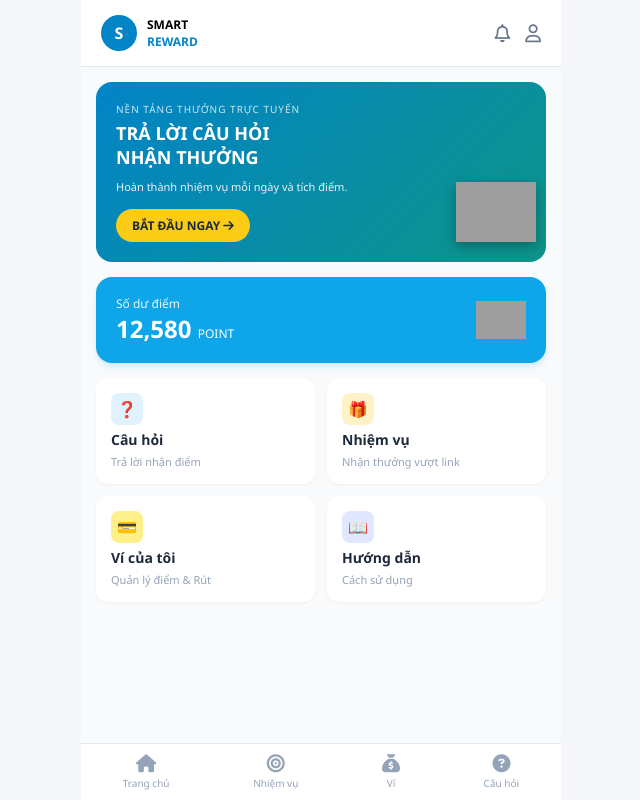
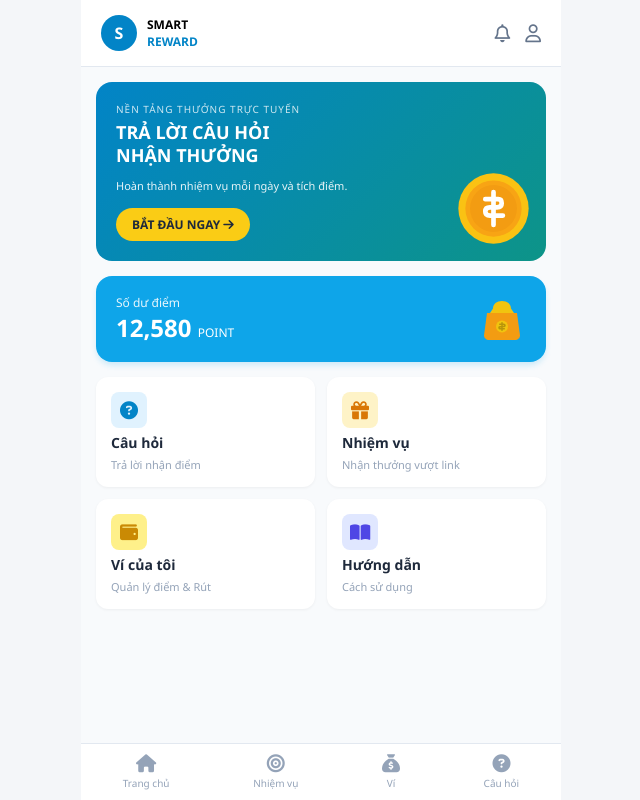
Before and after one commit to hanh2k9-dzai/App-Ki-m-Ti-n, a Flask app: template templates/index.html in a window 1280 px wide. Shown: the whole page, without its empty margins (319-959 px from the left). Run offline with Flask 3, Linux system fonts and the light colour scheme; the template is opened without the code that fills it: values that come from a table or form of the project are taken from there, others are empty; data comes from the database, SQL or seed files in the repository; grey boxes are pictures that could not be loaded.

Commit message:
Update index.html

```diff
--- a/templates/index.html
+++ b/templates/index.html
@@ -1,7 +1,117 @@
 {% extends 'base.html' %}
 
 {% block content %}
-<!-- Banner Hero -->
+<style>
+    /* Styling Banner Hero */
+    .hero-card {
+        background: linear-gradient(135deg, #0284c7, #0d9488);
+        color: white;
+        padding: 20px;
+        border-radius: 16px;
+        margin-bottom: 15px;
+        position: relative;
+        overflow: hidden;
+    }
+    .hero-card .subtitle {
+        font-size: 10px;
+        opacity: 0.8;
+        letter-spacing: 1px;
+    }
+    .hero-card h2 {
+        font-size: 18px;
+        margin: 5px 0 10px;
+        font-weight: 800;
+        line-height: 1.3;
+    }
+    .hero-card .desc {
+        font-size: 11px;
+        opacity: 0.9;
+        margin-bottom: 15px;
+    }
+    .btn-primary {
+        display: inline-block;
+        background: #facc15;
+        color: #1e293b;
+        padding: 8px 16px;
+        border-radius: 20px;
+        text-decoration: none;
+        font-weight: bold;
+        font-size: 12px;
+    }
+    .hero-img {
+        position: absolute;
+        right: 15px;
+        bottom: 15px;
+        width: 75px;
+        height: 75px;
+    }
+
+    /* Styling Thẻ Số Dư Điểm */
+    .balance-card {
+        background: #0ea5e9;
+        color: white;
+        padding: 18px 20px;
+        border-radius: 16px;
+        display: flex;
+        justify-content: space-between;
+        align-items: center;
+        margin-bottom: 15px;
+        box-shadow: 0 4px 6px -1px rgba(14, 165, 233, 0.2);
+    }
+    .balance-card p {
+        font-size: 12px;
+        opacity: 0.9;
+    }
+    .balance-card .points {
+        font-size: 24px;
+        font-weight: 800;
+    }
+    .balance-card .points span {
+        font-size: 12px;
+        font-weight: normal;
+    }
+    .wallet-img {
+        width: 48px;
+        height: 48px;
+    }
+
+    /* Grid Menu 4 ô */
+    .menu-grid {
+        display: grid;
+        grid-template-columns: 1fr 1fr;
+        gap: 12px;
+    }
+    .grid-card {
+        background: white;
+        padding: 15px;
+        border-radius: 12px;
+        text-decoration: none;
+        color: #1e293b;
+        box-shadow: 0 1px 3px rgba(0,0,0,0.05);
+        display: flex;
+        flex-direction: column;
+        gap: 5px;
+    }
+    .card-icon {
+        width: 36px;
+        height: 36px;
+        border-radius: 8px;
+        display: flex;
+        align-items: center;
+        justify-content: center;
+        font-weight: bold;
+        font-size: 18px;
+    }
+    .question-bg { background: #e0f2fe; color: #0284c7; }
+    .task-bg { background: #fef3c7; color: #d97706; }
+    .wallet-bg { background: #fef08a; color: #ca8a04; }
+    .guide-bg { background: #e0e7ff; color: #4f46e5; }
+
+    .grid-card h3 { font-size: 14px; }
+    .grid-card p { font-size: 11px; color: #94a3b8; }
+</style>
+
+<!-- Banner Hero (Vector Đồng Xu Vàng SVG) -->
 <div class="hero-card">
     <div class="hero-text">
         <p class="subtitle">NỀN TẢNG THƯỞNG TRỰC TUYẾN</p>
@@ -10,40 +120,60 @@
         <a href="/quiz" class="btn-primary">BẮT ĐẦU NGAY <i class="fa-solid fa-arrow-right"></i></a>
     </div>
     <div class="hero-img">
-        <img src="https://cdn-icons-png.flaticon.com/512/2856/2856711.png" alt="Gold Coin">
+        <!-- SVG Đồng coin vàng siêu nét không bao giờ lỗi -->
+        <svg viewBox="0 0 64 64" fill="none" xmlns="http://www.w3.org/2000/svg">
+            <circle cx="32" cy="32" r="30" fill="#FAC213"/>
+            <circle cx="32" cy="32" r="24" fill="#F8A414"/>
+            <circle cx="32" cy="32" r="20" fill="#F39C12"/>
+            <path d="M32 18V46M25 24H36C38 24 39 25.5 39 27.5C39 29.5 38 31 35 31H29C26 31 25 32.5 25 34.5C25 36.5 26 38 29 38H40" stroke="white" stroke-width="4" stroke-linecap="round" stroke-linejoin="round"/>
+        </svg>
     </div>
 </div>
 
-<!-- Balance Card -->
+<!-- Balance Card (Vector Túi Tiền SVG) -->
 <div class="balance-card">
     <div class="balance-info">
         <p>Số dư điểm</p>
         <div class="points">{{ "{:,}".format(user.points) }} <span>POINT</span></div>
     </div>
     <div class="wallet-img">
-        <img src="https://cdn-icons-png.flaticon.com/512/2543/2543360.png" alt="Money Bag">
+        <!-- SVG Túi tiền vàng -->
+        <svg viewBox="0 0 64 64" fill="none" xmlns="http://www.w3.org/2000/svg">
+            <path d="M20 18C20 12 25 8 32 8C39 8 44 12 44 18L48 24H16L20 18Z" fill="#F1C40F"/>
+            <path d="M12 24H52L56 54C56 57 53 60 50 60H14C11 60 8 57 8 54L12 24Z" fill="#F39C12"/>
+            <circle cx="32" cy="42" r="8" fill="#F1C40F"/>
+            <path d="M32 37V47M29 39H34C35 39 36 39.5 36 40.5C36 41.5 35 42 33 42H31C29 42 28 42.5 28 43.5C28 44.5 29 45 31 45H35" stroke="#B7950B" stroke-width="2" stroke-linecap="round"/>
+        </svg>
     </div>
 </div>
 
-<!-- Grid Menu -->
+<!-- Grid Menu 4 Nút -->
 <div class="menu-grid">
     <a href="/quiz" class="grid-card">
-        <div class="card-icon question-bg">❓</div>
+        <div class="card-icon question-bg">
+            <i class="fa-solid fa-circle-question"></i>
+        </div>
         <h3>Câu hỏi</h3>
         <p>Trả lời nhận điểm</p>
     </a>
     <a href="/tasks" class="grid-card">
-        <div class="card-icon task-bg">🎁</div>
+        <div class="card-icon task-bg">
+            <i class="fa-solid fa-gift"></i>
+        </div>
         <h3>Nhiệm vụ</h3>
         <p>Nhận thưởng vượt link</p>
     </a>
     <a href="/wallet" class="grid-card">
-        <div class="card-icon wallet-bg">💳</div>
+        <div class="card-icon wallet-bg">
+            <i class="fa-solid fa-wallet"></i>
+        </div>
         <h3>Ví của tôi</h3>
         <p>Quản lý điểm & Rút</p>
     </a>
     <a href="#" class="grid-card">
-        <div class="card-icon guide-bg">📖</div>
+        <div class="card-icon guide-bg">
+            <i class="fa-solid fa-book-open"></i>
+        </div>
         <h3>Hướng dẫn</h3>
         <p>Cách sử dụng</p>
     </a>
```
